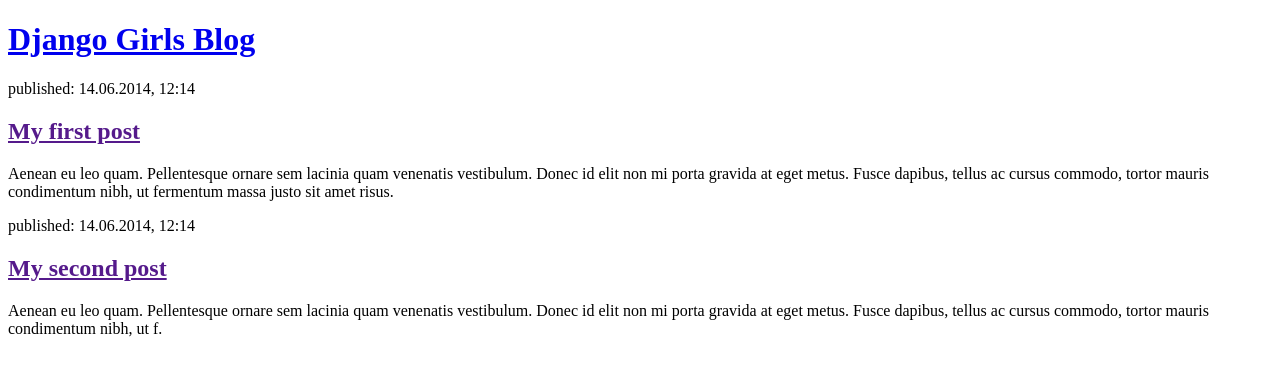
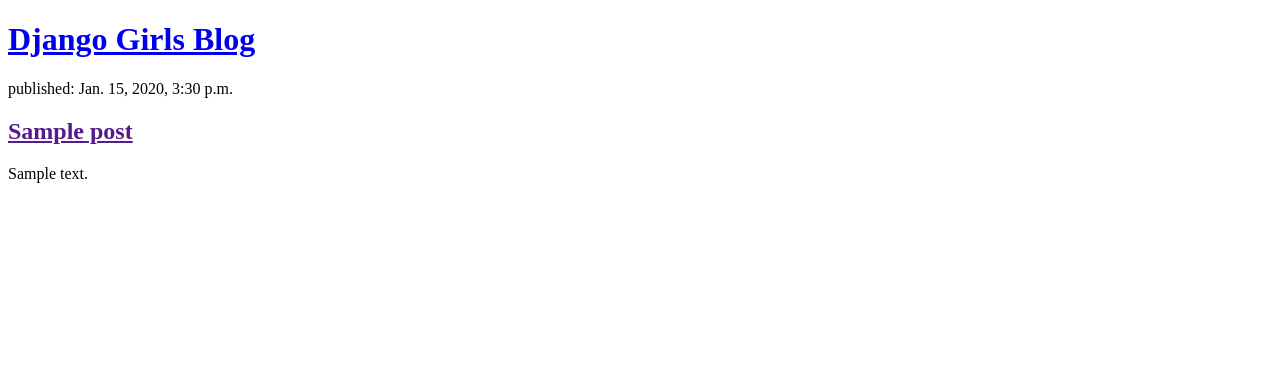
Before and after one commit to kishanreddy95/djangogirls, a Django app: template blog/templates/blog/post_list.html in a window 1280 px wide. Shown: the top 376 px of the page. Run offline with Django 3.2, Linux system fonts and the light colour scheme; the template is opened without the code that fills it: values that come from a table or form of the project are taken from there, others are empty; tables that the repository leaves empty hold one stand-in row (values such as "Sample post").

Commit message:
Modify Post view to connect to database and template to display data dynamically

```diff
--- a/blog/templates/blog/post_list.html
+++ b/blog/templates/blog/post_list.html
@@ -9,8 +9,13 @@
     <div>
         <h1><a href="/">Django Girls Blog</a></h1>
     </div>
-
-    <div>
+    <!-- {{ posts }} -->
+    {% for post in posts %}
+        <p>published: {{ post.published_date }}</p>
+        <h2><a href="">{{ post.title }}</a></h2>
+        <p> {{ post.text|linebreaksbr }}  </p>
+    {% endfor %}
+    <!-- <div>
         <p>published: 14.06.2014, 12:14</p>
         <h2><a href="">My first post</a></h2>
         <p>Aenean eu leo quam. Pellentesque ornare sem lacinia quam venenatis vestibulum. Donec id elit non mi porta gravida at eget metus. Fusce dapibus, tellus ac cursus commodo, tortor mauris condimentum nibh, ut fermentum massa justo sit amet risus.</p>
@@ -20,5 +25,5 @@
         <p>published: 14.06.2014, 12:14</p>
         <h2><a href="">My second post</a></h2>
         <p>Aenean eu leo quam. Pellentesque ornare sem lacinia quam venenatis vestibulum. Donec id elit non mi porta gravida at eget metus. Fusce dapibus, tellus ac cursus commodo, tortor mauris condimentum nibh, ut f.</p>
-    </div>
+    </div> -->
 </body>
--- a/blog/views.py
+++ b/blog/views.py
@@ -1,6 +1,9 @@
 from django.shortcuts import render
+from .models import Post
+from django.utils import timezone
 
 # Create your views here.
 
 def post_list(request):
-    return render(request, 'blog/post_list.html', {})
+    posts = Post.objects.filter(published_date__lte = timezone.now()).order_by('published_date')
+    return render(request, 'blog/post_list.html', { 'posts': posts })
```
